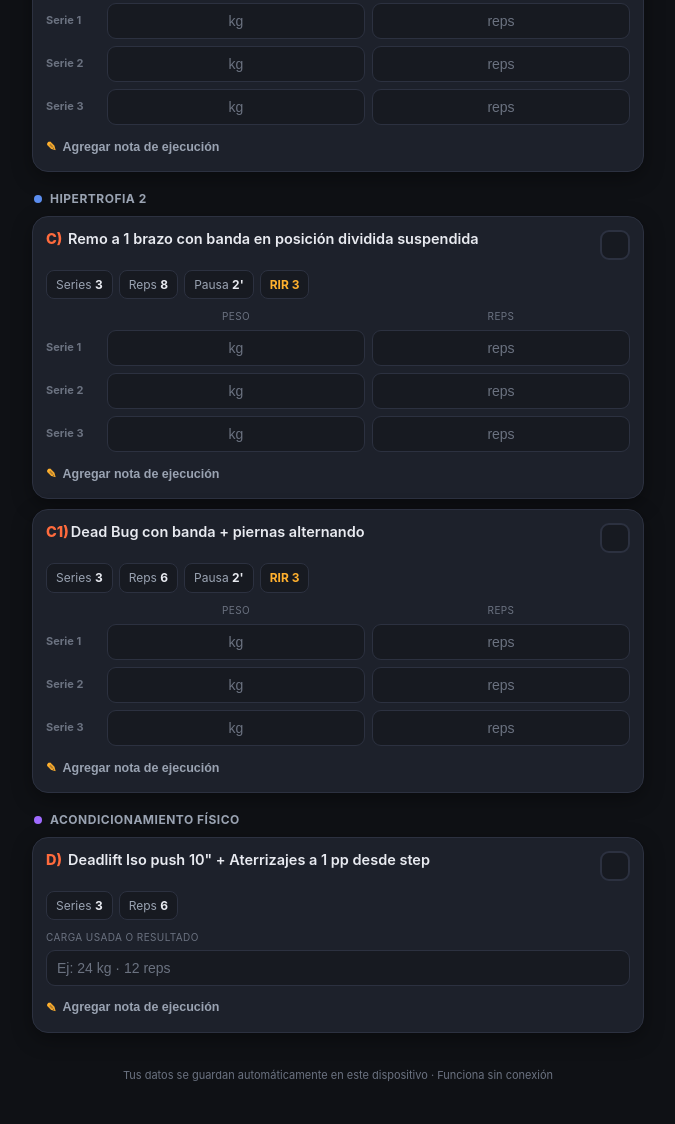
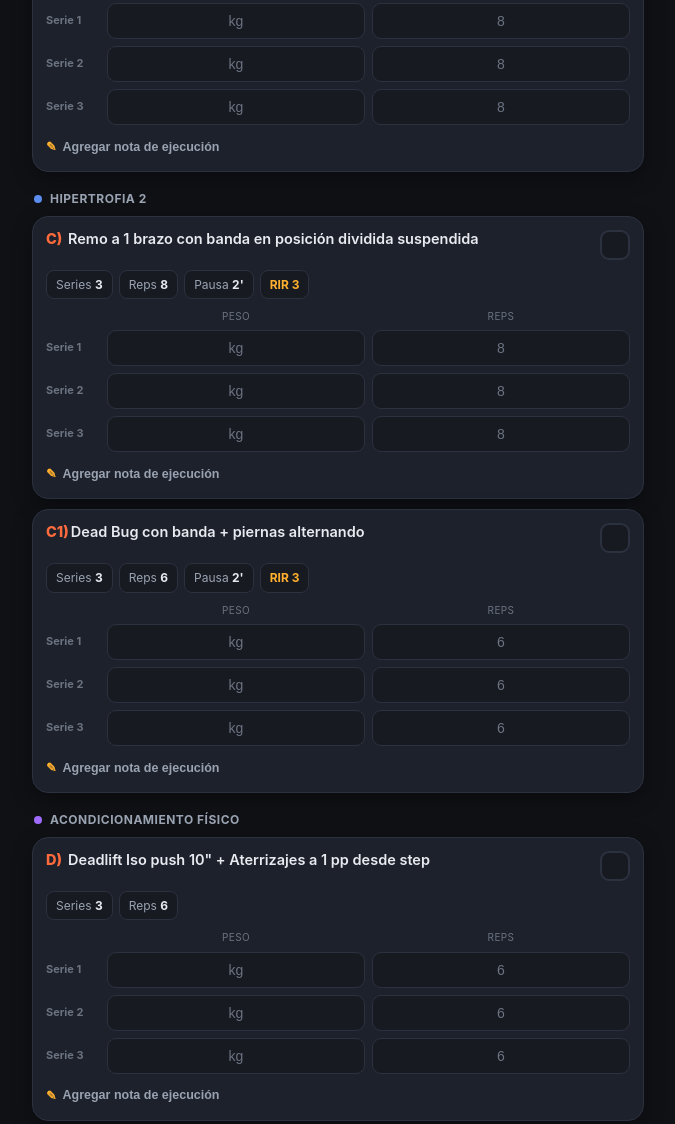
Before and after one commit to fernandofuenteszapala-ux/mesociclo-app, a plain HTML site: page index.html in a window 1280 px wide. Shown: the part 1118-2242 px from the top of the page, without its empty margins (302-977 px from the left). Drawn offline with Linux system fonts and the light colour scheme.

Commit message:
Add files via upload

```diff
--- a/index.html
+++ b/index.html
@@ -449,20 +449,22 @@ function render(){
 }
 
 function renderLog(e,wk,lg){
-  if(e.t==='kg' || e.t==='hiit'){
+  if(e.t==='hiit'){
     const v=(lg.sets[0]||{}).kg||'';
-    const label = e.t==='hiit'? 'Carga / notas del intervalo' : 'Carga usada o resultado';
-    return `<div class="single"><div class="hd" style="font-size:10px;color:var(--dim);text-transform:uppercase;letter-spacing:.4px;margin-bottom:5px">${label}</div>
-      <input class="ipt" style="text-align:left" placeholder="Ej: 24 kg · 12 reps" value="${escH(v)}" oninput="setSet('${e.l}',0,'kg',this.value)"></div>`;
+    return `<div class="single"><div class="hd" style="font-size:10px;color:var(--dim);text-transform:uppercase;letter-spacing:.4px;margin-bottom:5px">Carga / notas del intervalo</div>
+      <input class="ipt" style="text-align:left" placeholder="Ej: 24 kg · RPE 7" value="${escH(v)}" oninput="setSet('${e.l}',0,'kg',this.value)"></div>`;
   }
-  let n = parseInt(wk.s); if(isNaN(n)||n>4) n=3; if(n<1) n=1;
+  let n = parseInt(wk.s); if(isNaN(n)) n=3; if(n<1) n=1; if(n>6) n=6;
+  const parts = String(wk.r).includes('/') ? String(wk.r).split('/').map(x=>x.trim()) : null;
   let rows='';
   for(let i=0;i<n;i++){
     const st=lg.sets[i]||{};
+    let rt = parts ? (parts[i]||parts[parts.length-1]) : String(wk.r);
+    const ph = (rt && rt.length<=4) ? rt : 'reps';
     rows+=`<div class="setrow">
       <span class="setlbl">Serie ${i+1}</span>
       <input class="ipt" inputmode="decimal" placeholder="kg" value="${escH(st.kg||'')}" oninput="setSet('${e.l}',${i},'kg',this.value)">
-      <input class="ipt" inputmode="numeric" placeholder="reps" value="${escH(st.reps||'')}" oninput="setSet('${e.l}',${i},'reps',this.value)">
+      <input class="ipt" placeholder="${escH(ph)}" value="${escH(st.reps||'')}" oninput="setSet('${e.l}',${i},'reps',this.value)">
     </div>`;
   }
   return `<div class="sets"><div class="setrow"><span></span><span class="hd">Peso</span><span class="hd">Reps</span></div>${rows}</div>`;
```
